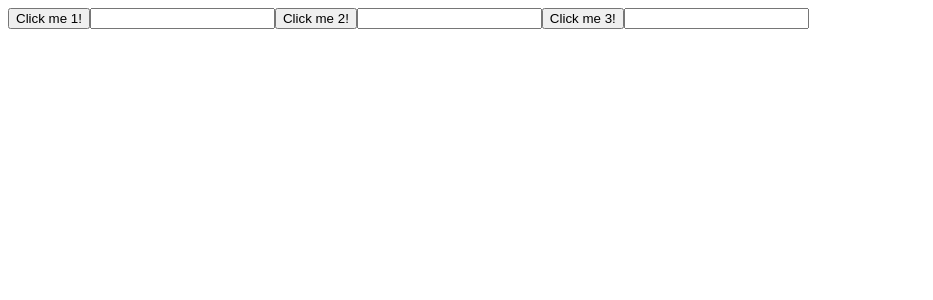
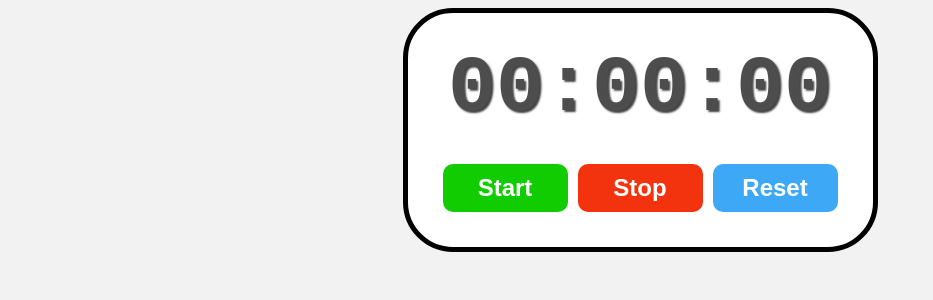
Before and after one commit to scottk4/react-tutorial, a React (Vite) app: page / in a window 1280 px wide. Shown: the top 300 px of the page, without its empty margins (0-933 px from the left). Built offline with nearby package versions, Linux system fonts and the light colour scheme.

Commit message:
stopwatch app with useState, useEffect, useRef

```diff
--- a/src/App.jsx
+++ b/src/App.jsx
@@ -1,7 +1,7 @@
-import MyComponent from "./MyComponent";
+import Stopwatch from "./Stopwatch";
 function App() {
 
-  return(<MyComponent />);
+  return(<Stopwatch />);
 }
 
 export default App
--- a/src/MyComponent.jsx
+++ /dev/null
@@ -1,50 +0,0 @@
-import React, {useState, useEffect, useRef} from "react";
-
-
-function MyComponent(){
-    // let [number, setNumber] = useState(0);
-    const inputRef1 = useRef(null);
-    const inputRef2 = useRef(null);
-    const inputRef3 = useRef(null);
-
-    useEffect(() => {
-
-        console.log("COMP REND");
-        console.log(inputRef1);
-    });
-    function handleClick1(){
-        inputRef1.current.focus();
-        inputRef1.current.style.backgroundColor = "yellow";
-        inputRef2.current.style.backgroundColor = "";
-        inputRef3.current.style.backgroundColor = "";
-    }
-    function handleClick2(){
-        inputRef2.current.focus();
-        inputRef2.current.style.backgroundColor = "yellow";
-        inputRef1.current.style.backgroundColor = "";
-        inputRef3.current.style.backgroundColor = "";
-    }
-    function handleClick3(){
-        inputRef3.current.focus();
-        inputRef3.current.style.backgroundColor = "yellow";
-        inputRef2.current.style.backgroundColor = "";
-        inputRef1.current.style.backgroundColor = "";
-    }
-    return(
-    <div>
-        <button onClick={handleClick1}>
-            Click me 1!
-        </button>
-        <input ref={inputRef1}/>
-        <button onClick={handleClick2}>
-            Click me 2!
-        </button>
-        <input ref={inputRef2}/>
-        <button onClick={handleClick3}>
-            Click me 3!
-        </button>
-        <input ref={inputRef3}/>
-    </div>
-    );
-}
-export default MyComponent
--- /dev/null
+++ b/src/Stopwatch.jsx
@@ -0,0 +1,59 @@
+
+import React, {useState, useEffect, useRef} from 'react';
+
+function Stopwatch(){
+
+    const [isRunning, setIsRunning] = useState(false);
+    const [elaspsedTime, setElapsedTime] = useState(0);
+    const intervalIdRef = useRef(null);
+    const startTimeRef = useRef(0);
+
+    useEffect(() => {
+
+        if(isRunning){
+            intervalIdRef.current = setInterval(() => {
+                setElapsedTime(Date.now() - startTimeRef.current)
+            }, 10);
+        }
+
+        return () => {
+            clearInterval(intervalIdRef.current);
+        }
+    }, [isRunning]);
+
+    function start(){
+       setIsRunning(true);
+        startTimeRef.current = Date.now() - elaspsedTime;
+        console.log()
+    }
+    function stop(){
+        setIsRunning(false);
+    }
+    function reset(){
+       setElapsedTime(0);
+       setIsRunning(false);
+    }
+    function formatTime(){
+        let hours = Math.floor(elaspsedTime / (1000 * 60 * 60))
+        let mins = Math.floor(elaspsedTime / (1000 * 60) % 60)
+        let secs = Math.floor(elaspsedTime / (1000) % 60)
+        let millis = Math.floor(elaspsedTime % 1000 / 10)
+        hours = String(hours).padStart(2, "0");
+        mins = String(mins).padStart(2, "0");
+        secs = String(secs).padStart(2, "0");
+        millis = String(millis).padStart(2, "0");
+        return `${mins}:${secs}:${millis}`;
+    }
+
+    return(
+        <div className="stopwatch">
+           <div className="display">{formatTime()}</div>
+            <div className="controls">
+                <button onClick={start} className="start-button">Start</button>
+                <button onClick={stop} className="stop-button">Stop</button>
+                <button onClick={reset} className="reset-button">Reset</button>
+            </div>
+        </div>
+    );
+}
+export default Stopwatch
--- a/src/index.css
+++ b/src/index.css
@@ -1,4 +1,58 @@
-.box {
-    border: 3px solid;
-    padding:20px;
+
+body{
+    display: flex;
+    flex-direction: column;
+    align-items: center;
+    background-color: hsl(0, 0%, 95%);
+
+
 }
+.stopwatch {
+    display: flex;
+    flex-direction: column;
+    align-items: center;
+    border: 5px solid;
+    border-radius: 50px;
+    background-color: white;
+    padding:30px;
+
+}
+
+.display{
+    font-size: 5rem;
+    font-family: monospace;
+    font-weight: bold;
+    color: hsl(0, 0%, 30%);
+    text-shadow: 2px 2px 2px rgba(0, 0, 0, 0.75);
+    margin-bottom: 25px;
+}
+.controls button {
+    font-size: 1.5rem;
+    font-weight: bold;
+    padding: 10px 20px;
+    margin: 5px;
+    min-width: 125px;
+    border: none;
+    border-radius: 10px;
+    cursor: pointer;
+    color: white;
+    transition: background-color 0.5 ease;
+}
+.start-button{
+    background-color: hsl(115, 100%, 40%);
+}
+.start-button:hover{
+    background-color: hsl(115, 100%, 35%);
+}
+.stop-button{
+    background-color: hsl(10, 90%, 50%);
+}
+.stop-button:hover{
+    background-color: hsl(10, 90%, 45%);
+}
+.reset-button{
+    background-color: hsl(205, 90%, 60%);
+}
+.reset-button:hover{
+    background-color: hsl(205, 90%, 55%);
+}
```
